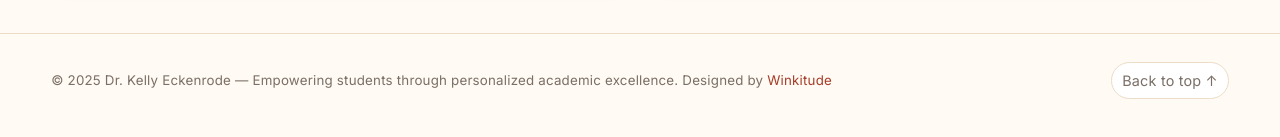
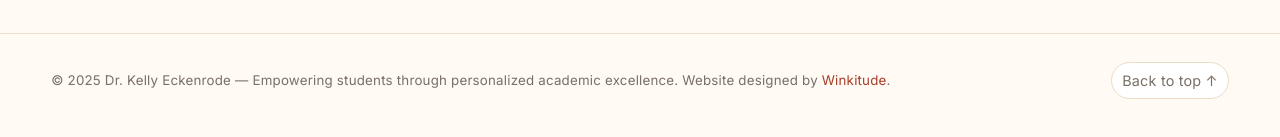
Before and after one commit to dretutor-hub/dretutor-hub.github.io, a plain HTML site: page index.html in a window 1280 px wide. Shown: the part 3202-3339 px from the top of the page. Drawn offline with nearby package versions, Linux system fonts and the light colour scheme.

Commit message:
Add files via upload

```diff
--- a/index.html
+++ b/index.html
@@ -363,7 +363,7 @@
   <footer>
     <div class="container">
       <div style="display:flex;justify-content:space-between;align-items:center;gap:16px;flex-wrap:wrap">
-        <small>© <span id="year"></span> Dr. Kelly Eckenrode — Empowering students through personalized academic excellence. Designed by <a href="https://winkitude.com" target="_blank">Winkitude</a></small>
+        <small>© <span id="year"></span> Dr. Kelly Eckenrode — Empowering students through personalized academic excellence. Website designed by <a href="https://winkitude.com" target="_blank">Winkitude</a>.</small>
         <a href="#home" class="pill" aria-label="Back to top">Back to top ↑</a>
       </div>
     </div>
```
